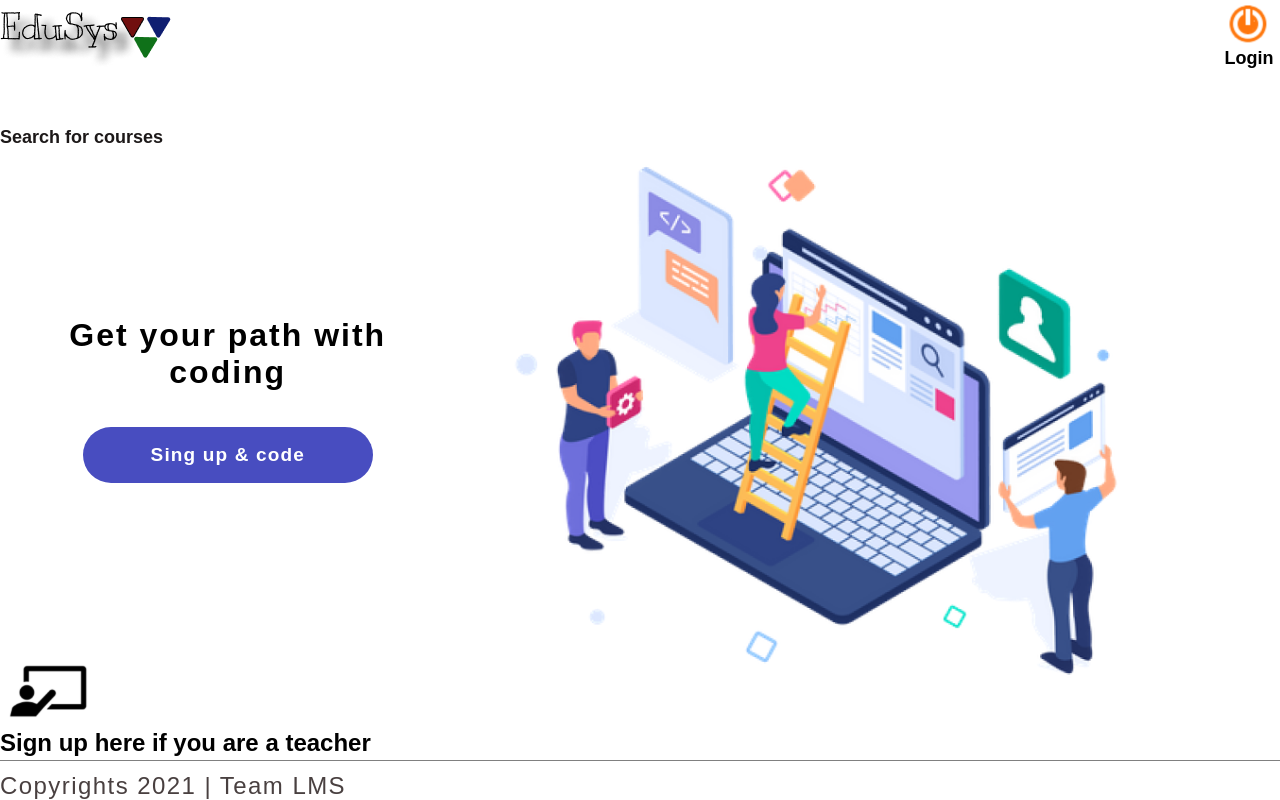
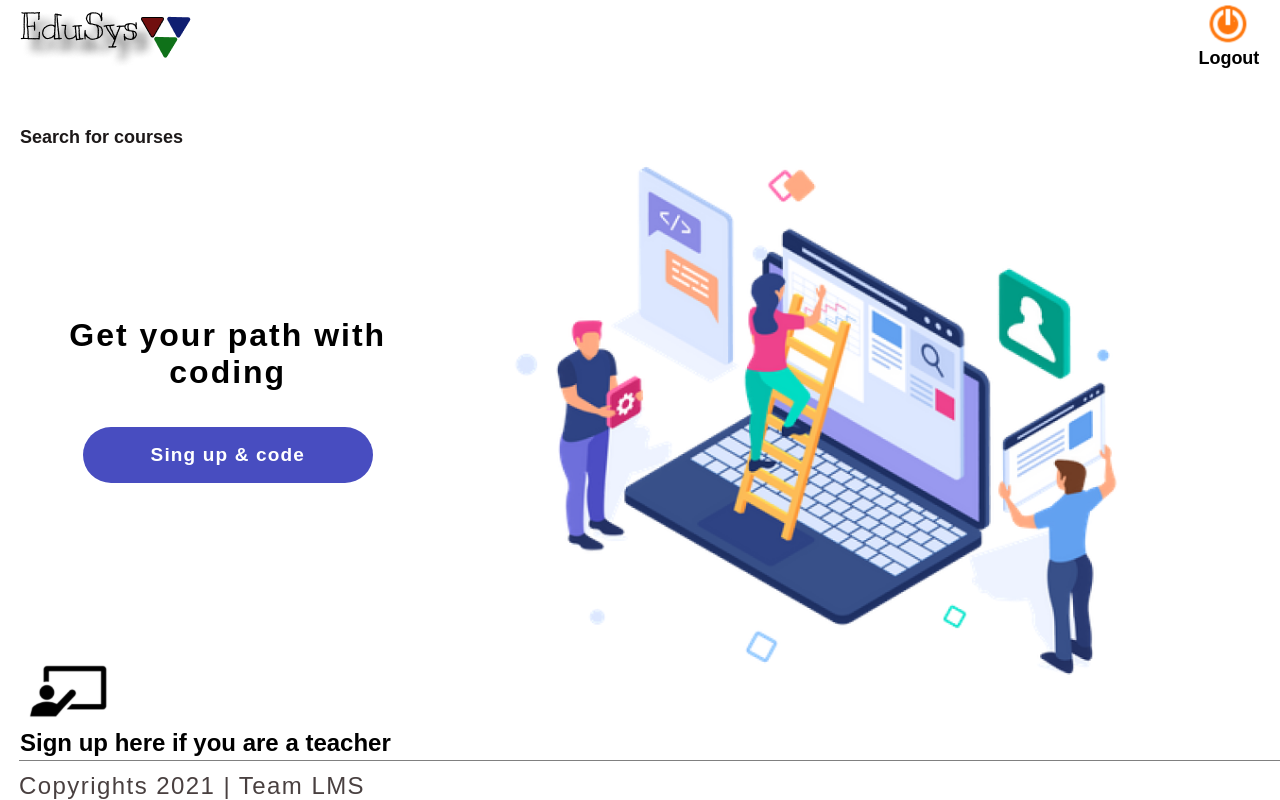
Before and after one commit to Team-223/learning-management, a React (Create React App) app: page / in a window 1280 px wide. Built offline with nearby package versions, Linux system fonts and the light colour scheme; no server answers; sample sign-in values are in the browser's storage.

Commit message:
ADD:login

```diff
--- a/package.json
+++ b/package.json
@@ -3,6 +3,7 @@
   "version": "0.1.0",
   "private": true,
   "dependencies": {
+    "@material-ui/core": "^4.12.2",
     "@reduxjs/toolkit": "^1.6.1",
     "@testing-library/jest-dom": "^5.11.4",
     "@testing-library/react": "^11.1.0",
@@ -19,6 +20,7 @@
     "redux": "^4.1.0",
     "redux-firestore": "^0.15.0",
     "redux-thunk": "^2.3.0",
+    "styled-components": "^5.3.0",
     "web-vitals": "^1.0.1"
   },
   "scripts": {
--- a/src/App.js
+++ b/src/App.js
@@ -11,14 +11,17 @@ import TeacherDashboard from './pages/TeacherDashboard';
 
 function App() {
   return (
+
+
+    // Adding private route to the student dashboard page
     <ContextProvider>
 
       <Router>
-        <Route exact path='/student-dashboard' component={StudentDashboard} />
+        <PrivateRoute exact path='/student-dashboard' component={StudentDashboard} />
         <Route exact path='/login' component={Login} />
-        <Route exact path='/' component={LandingPage} />
         <Route exact path='/course' component={courseCard} />
         <Route exact path='/teacher-dashboard' component={TeacherDashboard} />
+        <Route exact path='/' component={LandingPage} />
        </Router>
     </ContextProvider>
 
--- a/src/Context.js
+++ b/src/Context.js
@@ -6,19 +6,26 @@ export const MyContext = createContext();
 
 const ContextProvider = ({ children }) => {
     const [ user, setUser] = useState(null);
+    const [gituser, setGituser] = useState(null);
+    const [name, setName] = useState(null);
 
 
     useEffect(()=>{
         firebase.auth().onAuthStateChanged((usr) => {
             if (usr) {
-                setUser(usr);
+                setUser(usr)
+                setGituser(null)
             } else {
                 setUser(null)
             }
         });
     },[])
 
-    const initialState = {user};
+
+
+
+
+    const initialState = {user, gituser,setGituser,name, setName};
     return (
         <MyContext.Provider value={initialState}>{children}</MyContext.Provider>
     )
--- a/src/LoginCard/Login.js
+++ b/src/LoginCard/Login.js
@@ -1,12 +1,20 @@
-import React, {useState} from 'react'
+import React, {useState, useContext} from 'react'
 import styles from './Login.module.css'
 import firebase from '../firebase';
 import 'firebase/auth';
 import { auth } from "../firebase";
 import { useHistory } from "react-router-dom";
+import { MyContext } from "../Context";
 
 function Login() {
 
+    const history = useHistory();
+    const [email, setEmail] = useState('');
+    const [password, setPassword] = useState('');
+    const [changeState, setChangeState] = useState('Log In');
+    const { setGituser, setName } = useContext(MyContext);
+
+    // **************************** FUNCTIONS ****************************
     const handleLogin = async() => {
         let provider = new firebase.auth.GoogleAuthProvider();
         await firebase.auth().signInWithPopup(provider)
@@ -21,7 +29,7 @@ function Login() {
             .then((auth) => {
                 history.push('/student-dashboard')
         })
-        .catch(error => alert(error.message))
+        .catch(error => alert(error.message, 'No user found, Please Register'));
     }
 
     const register = e => {
@@ -38,12 +46,42 @@ function Login() {
             .catch(error => alert(error.message))
     }
 
+    const resetPass = () => {
+        firebase.auth().sendPasswordResetEmail({email})
+        .then(() => {
+            // Password reset email sent!
+            // ..
+        })
+        .catch((error) => {
+            var errorCode = error.code;
+            var errorMessage = error.message;
+            // ..
+        });
+    }
+
+
+    const githubLogin = async() => {
+        let provider = new firebase.auth.GithubAuthProvider();
+
+        await firebase
+        .auth()
+        .signInWithPopup(provider)
+        .then((results) => {
+            console.log(results);
+            let usr = results;
+            setGituser(usr);
+            history.push('/student-dashboard')
+        })
+        .catch((error) => console.log(error));
+
+    }
+
+
+   console.log('name', setName)
+   console.log('git', setGituser)
+
     const changeToRegister = () => setChangeState('Register');
 
-    const history = useHistory();
-    const [email, setEmail] = useState('');
-    const [password, setPassword] = useState('');
-    const [changeState, setChangeState] = useState('Log In');
 
 
     return (
@@ -52,7 +90,9 @@ function Login() {
             <div  className={styles.login__container}>
                 <div className={styles.login__buttons}>
 
-                    <button className={styles.github}>Log in With GitHub</button>
+                    <button
+                        onClick={githubLogin}
+                        className={styles.github}>Log in With GitHub</button>
                     <button
                         onClick={()=> handleLogin()}
 
@@ -76,6 +116,15 @@ function Login() {
                         placeholder='Password'
                         type='password'
                     />
+                    {
+                        changeState == 'Register'?
+                            <input
+                                onChange={ e => setName(e.target.value)}
+                                placeholder='FullName'
+                                type='text'
+                            />
+                        : ''
+                    }
                     <button
                         onClick={changeState === 'Log In' ? signIn: register}
                         className={styles.submit__btn}
--- a/src/LoginCard/Login.module.css
+++ b/src/LoginCard/Login.module.css
@@ -65,7 +65,7 @@
 
 .login__inputs {
     width: 100%;
-    height: 175px;
+    height: 226px;
     display: flex;
     flex-direction: column;
     justify-content: space-around;
--- a/src/PrivateRoute.js
+++ b/src/PrivateRoute.js
@@ -4,14 +4,14 @@ import { MyContext } from "./Context";
 
 
 const PrivateRoute = ({ component: Component, ...rest }) => {
-    const { user } = useContext(MyContext);
+    const { user, gituser, name} = useContext(MyContext);
 
     return (
         <Route
             {...rest}
             render={
                 props => {
-                    if (user) {
+                    if ( (user) || (gituser) || (name)){
                         return <Component {...rest} {...props} />
                     } else {
 
--- a/src/components/header/Header.js
+++ b/src/components/header/Header.js
@@ -1,15 +1,30 @@
-import React from 'react';
+import React, {useContext} from 'react';
 import styles from './Header.module.css'
+import { MyContext } from '../../Context'
+import firebase from 'firebase';
+import { useHistory } from "react-router-dom";
 
 function Header() {
+    const history = useHistory();
+
+    const signOut = () => {
+        firebase.auth().signOut();
+        history.push('/');
+    }
+
+    const { user, name , gituser } = useContext(MyContext);
     return (
         <div className={styles.header__container}>
             <div className={styles.header__left}>
                 <img src='../images/company-logo.png' alt='logo' />
             </div>
-            <div className={styles.header__right}>
+            <div
+                onClick={signOut}
+                className={styles.header__right}>
                 <img src='/images/login.png' alt='login' />
-                <h3 className={styles.login}>Login</h3>
+
+                <h3 className={styles.login}>{user || name || gituser? 'Logout':'Login'}</h3>
+
             </div>
         </div>
     )
--- a/src/components/header/Header.module.css
+++ b/src/components/header/Header.module.css
@@ -7,6 +7,7 @@
     position: fixed;
     top: 0;
     left: 0;
+    padding: 20px;
 }
 
 .header__left {
--- a/src/pages/LandingPage.module.css
+++ b/src/pages/LandingPage.module.css
@@ -20,7 +20,13 @@
     position: absolute;
     top: 110px;
     left: 0;
+    padding: 20px;
+    cursor: pointer;
 
+}
+
+.landingpage__searchcourse:hover {
+    color: rgb(17, 15, 146);
 }
 
 /* Middle Section styles */
@@ -89,6 +95,7 @@
     position: fixed;
     bottom: 20px;
     left: 0;
+    padding: 20px;
 }
 
 .teacherIcon {
@@ -110,6 +117,7 @@ footer {
     align-items: flex-end;
     bottom: 0;
     position: fixed;
+    margin-left: 38px;
 }
 
 @media (max-width: 700px) {
--- a/src/pages/StudentDashboard.js
+++ b/src/pages/StudentDashboard.js
@@ -1,4 +1,4 @@
-import React from 'react'
+import React, { useContext } from 'react'
 import StudentModules from '../components/studentModules/StudentModules'
 import Announcement from '../components/announcement/Announcement'
 import styles from './StudentDashboard.module.css'
@@ -7,10 +7,27 @@ import Filter from '../components/Filter'
 import Header from '../components/header/Header'
 import { Container } from '@material-ui/core'
 
+import { MyContext } from '../Context';
+
 function StudentDashboard() {
+
+    const { user, gituser , name} = useContext(MyContext)
     return (
             <div className={styles.dashboard__container}>
                 <Header />
+                {
+                    user?
+                        <span>Welcome {user.displayName}</span>
+                        :
+                        gituser?
+                        <span>Welcome {gituser.email}</span>
+                        :
+                        name?
+                        <span>Welcome {name}</span>
+                        :
+                        ''
+
+                }
                 <div className={styles.sidebar__container}>
                     <Container>
                         <SideBarMenu
@@ -20,8 +37,8 @@ function StudentDashboard() {
                             grades='My Grades'
                             announcement='Announcements'
                         />
+                         <Filter />
                     </Container>
-                <Filter />
                 </div>
                 <div className={styles.dashboard__modules}>
                     <Announcement />
--- a/src/pages/StudentDashboard.module.css
+++ b/src/pages/StudentDashboard.module.css
@@ -1,7 +1,9 @@
 .dashboard__container {
     display: flex;
     flex-direction: row;
-    margin: 100px;
+    position: absolute;
+    top: 100px;
+    left: 100px;
 }
 
 .dashboard__modules {
```
Also changed, not shown: 1 other file (tests, documents, lock files or other folders).
